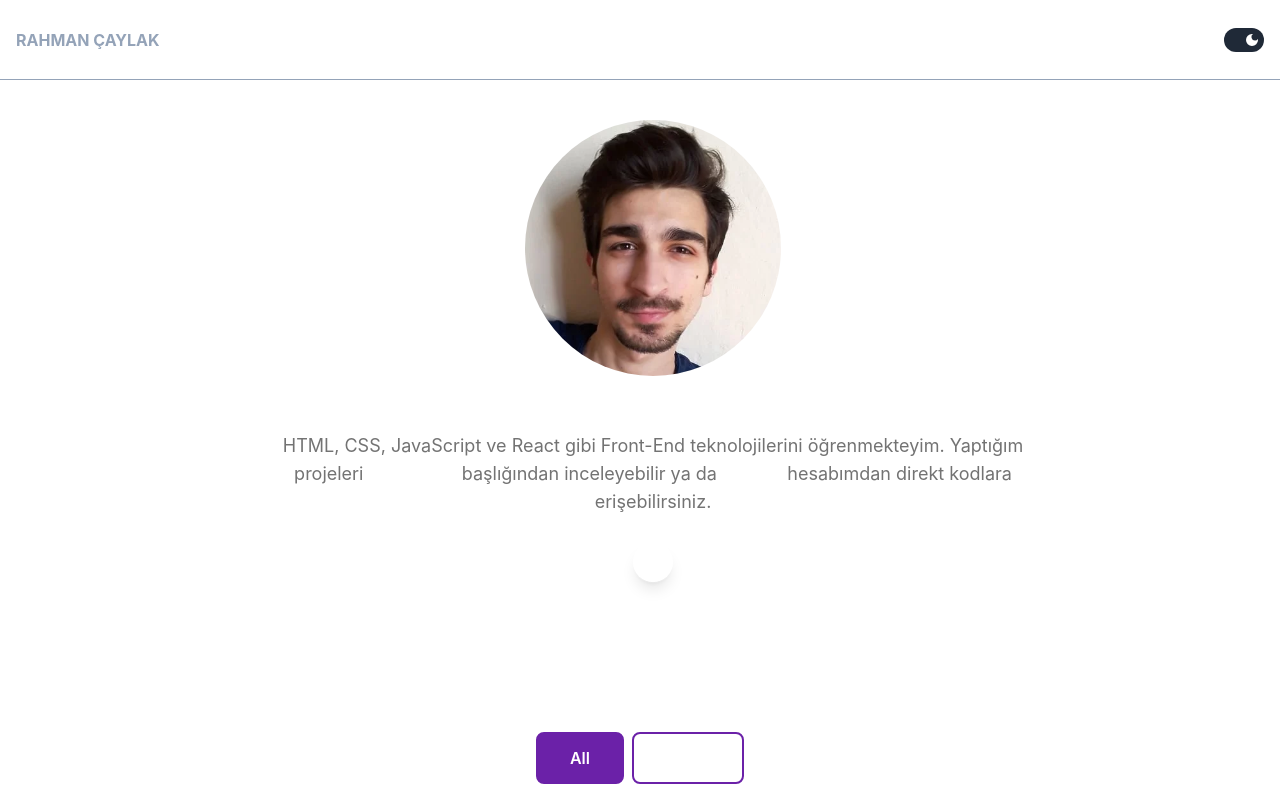
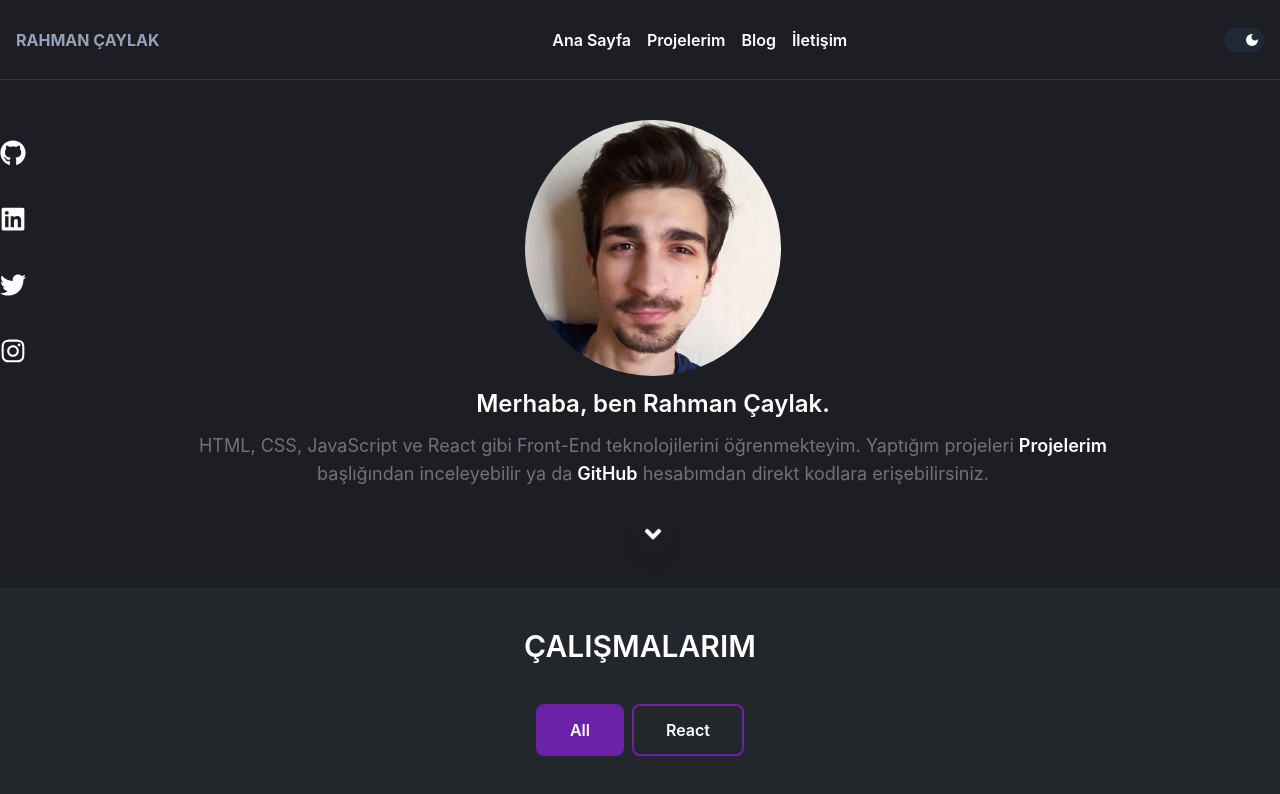
Before and after one commit to rahmancaylak/react-my-portfolio, a React (Create React App) app: page / in a window 1280 px wide. Shown: the top 794 px of the page. Built offline with nearby package versions, Linux system fonts and the light colour scheme.

Commit message:
Tailwind config updated.

```diff
--- a/src/index.css
+++ b/src/index.css
@@ -1,18 +1,18 @@
 @tailwind base;
 @tailwind components;
 @tailwind utilities;
-@import url('https://fonts.googleapis.com/css2?family=Poppins:ital,wght@0,100;0,200;0,300;0,400;0,500;0,600;0,700;0,800;0,900;1,100;1,200;1,300;1,400;1,500;1,600;1,700;1,800;1,900&display=swap');
-html{
-  scroll-behavior: smooth;
+
+@import url('https://fonts.googleapis.com/css2?family=Poppins:wght@400;600;700&display=swap');
+
+@layer base {
+  html{
+    @apply scroll-smooth;
+  }
 }
+
 body {
-  margin: 0;
   font-family: 'Poppins', -apple-system, BlinkMacSystemFont, "Segoe UI", "Roboto", "Oxygen", "Ubuntu", "Cantarell", "Fira Sans",
     "Droid Sans", "Helvetica Neue", sans-serif;
   -webkit-font-smoothing: antialiased;
   -moz-osx-font-smoothing: grayscale;
 }
-
-code {
-  font-family: source-code-pro, Menlo, Monaco, Consolas, "Courier New", monospace;
-}
--- a/tailwind.config.js
+++ b/tailwind.config.js
@@ -2,24 +2,15 @@
   content: ['./src/**/*.{js,jsx,ts,tsx}'],
   darkMode: 'class',
   theme: {
-    screens: {
-      sm: [{ min: '100px', max: '805px' }],
-      md: [
-        // Sidebar appears at 768px, so revert to `sm:` styles between 768px
-        // and 868px, after which the main content area is wide enough again to
-        // apply the `md:` styles.
-        { min: '806px', max: '1098px' },
-        { min: '868px' },
-      ],
-      lg: '1100px',
-      xl: '1400px',
-    },
     extend: {
       colors: {
-        customPrimary: '#1d1e24',
-        customSecondary: '#23262b',
-        customBorderColor: '#33363D',
-        customInputColor: '#2E2F36',
+        rcPrimary: '#1d1e24',
+        rcSecondary: '#23262b',
+        rcBorder: '#33363D',
+        rcInput: '#2E2F36',
+        rcLightInput: '#d9d8d8',
+        rcLightPrimary: '#79787882',
+        rcLightSecondary: '#C2C2C2',
       },
     },
   },
```
